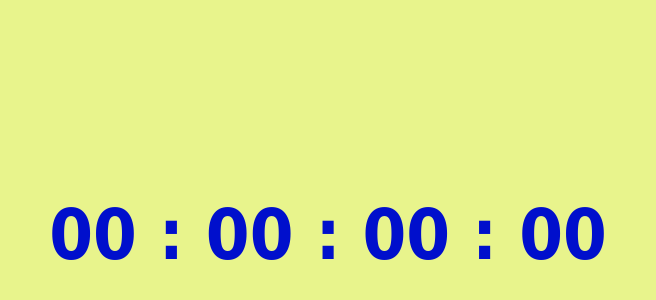
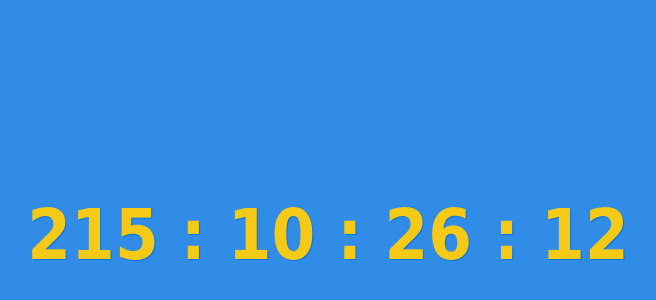
Before and after one commit to karart1981/timer-module, a plain HTML site: page index.html in a window 1280 px wide. Shown: the part 56-356 px from the top of the page, without its empty margins (312-968 px from the left). Drawn offline with Linux system fonts and the light colour scheme.

Commit message:
I changed the styles

```diff
--- a/css/style.css
+++ b/css/style.css
@@ -5,7 +5,7 @@
 }
 
 body{
-	background:#E8F48C;
+	background:#318CE7;
 	height:400px;
 }
 #count-down-app {
@@ -16,6 +16,7 @@ body{
 #count-down-app > span {
 	font-size: 70px;
 	font-weight: bold;
-	color: #000fcc;
+	color: #F4CA16;
+	text-shadow: 1px 1px 1px #0c74db;
 	font-family: Tahoma;
 }
--- a/js/main.js
+++ b/js/main.js
@@ -51,4 +51,4 @@ function countDownAppInit (elementType, endTime) {
 	countDownUpdate(elementType, endTime);
 }
 
-countDownAppInit("span", "2022-09-10");
+countDownAppInit("span", "2025-01-01");
```
